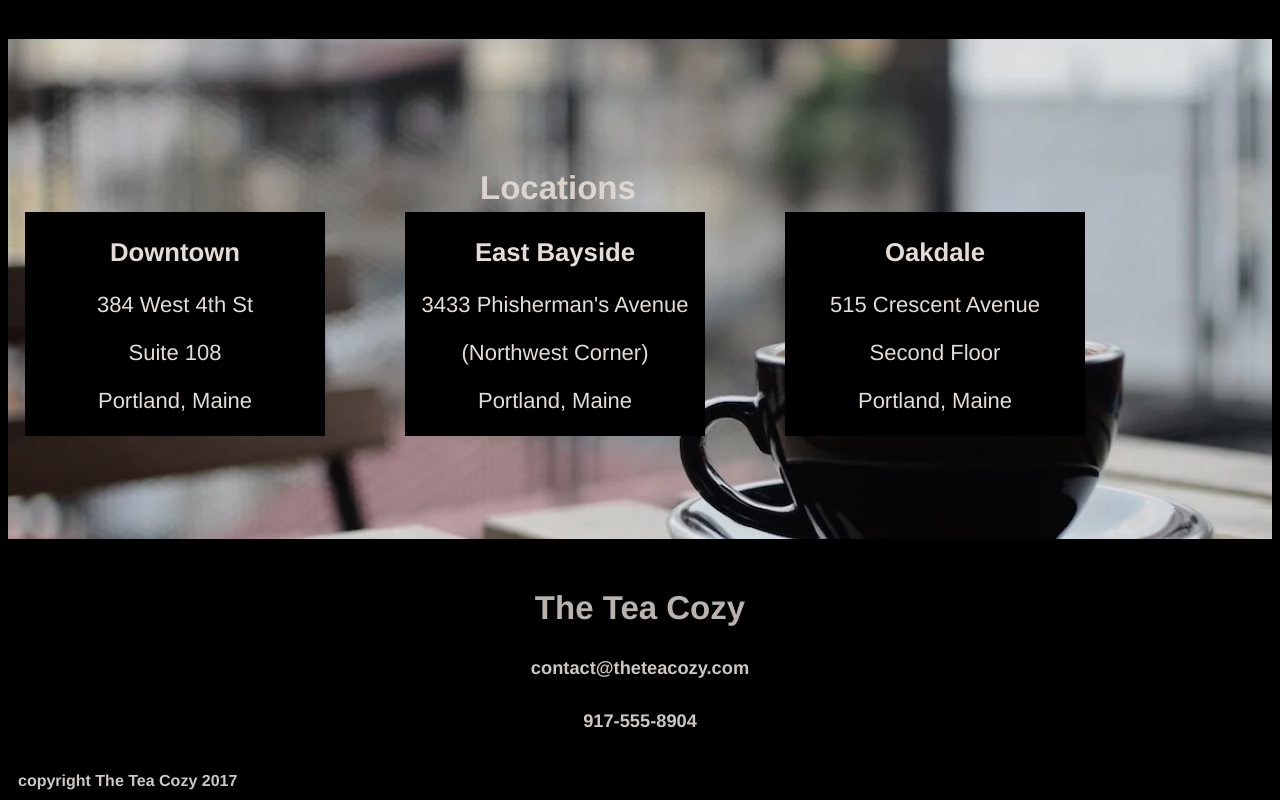
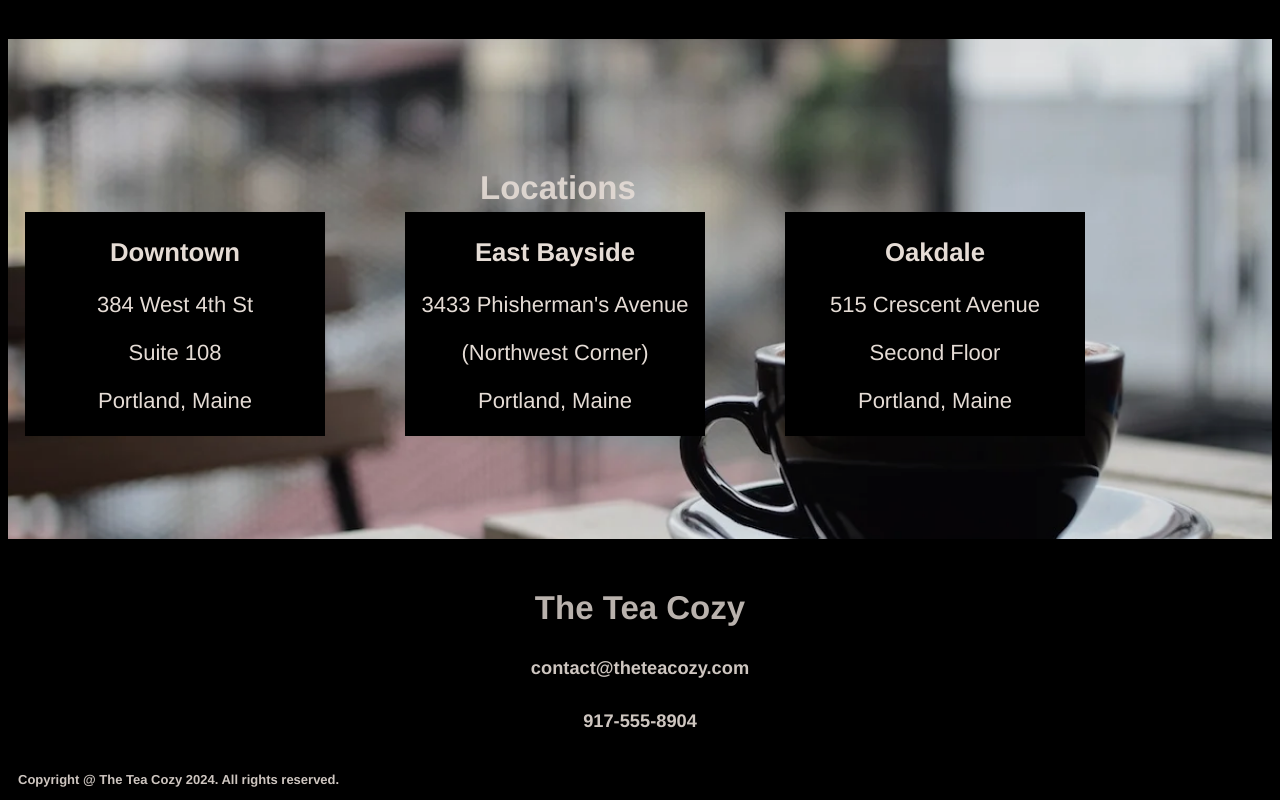
Before and after one commit to Chelsea-Pierre/TeaCozy, a plain HTML site: page Project - Tea Cozy/index.html in a window 1280 px wide. Shown: the part 1358-2158 px from the top of the page. Drawn offline with Linux system fonts and the light colour scheme.

Commit message:
copyright fixed

```diff
--- a/Project - Tea Cozy/index.css
+++ b/Project - Tea Cozy/index.css
@@ -133,7 +133,7 @@ li{
     margin: 40px;
     height: auto;
     width: 300px;
-    opacity: 1;
+    opacity  : 1;
 }
 
 footer{
@@ -147,6 +147,6 @@ footer{
 footer p{
     float: left;
     margin: 10px;
-    font-size: 16px;
+    font-size: 13px;
     font-weight: 600;
 }
--- a/Project - Tea Cozy/index.html
+++ b/Project - Tea Cozy/index.html
@@ -117,7 +117,7 @@
             <h2>The Tea Cozy</h2>
             <h5>contact@theteacozy.com</h5>
             <h5>917-555-8904</h5>
-            <p>copyright The Tea Cozy 2017</p>
+            <p>Copyright @ The Tea Cozy 2024. All rights reserved.</p>
         </footer>
 
      </body>
```
Also changed, not shown: Project - Tea Cozy/Documentation/project- tea cozy notes.txt.
